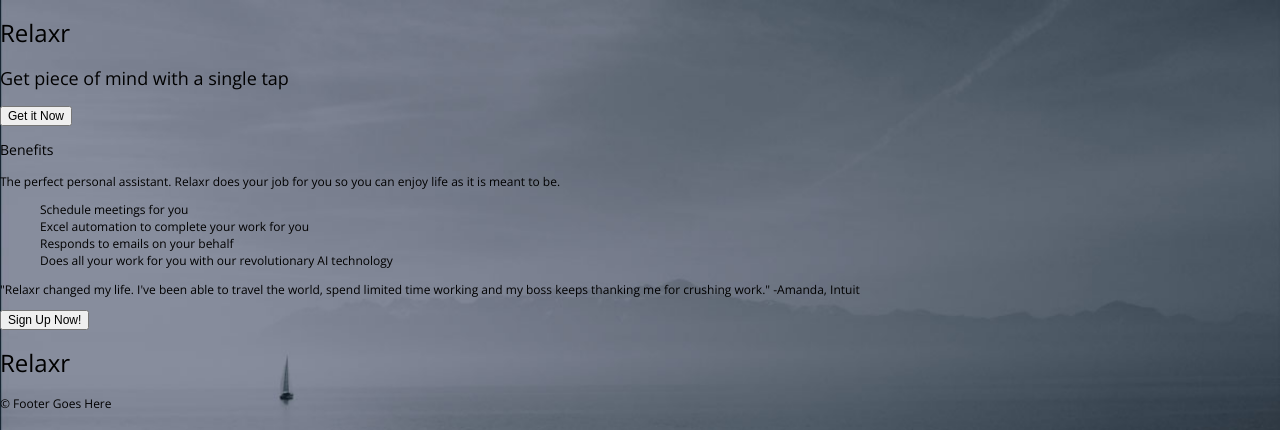
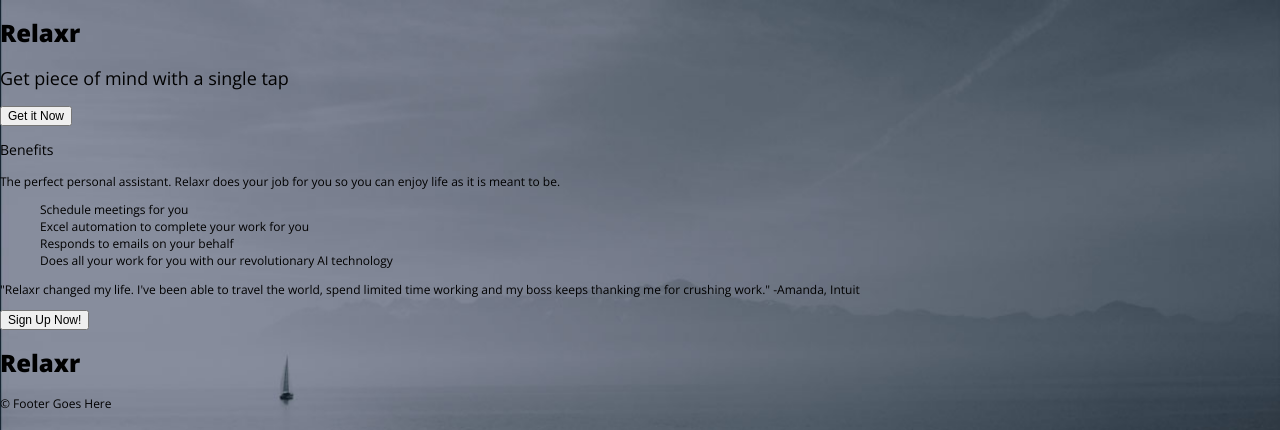
Before and after one commit to rtaykowski/homework-landingpage, a plain HTML site: page Assignment/starter_code/index.html in a window 1280 px wide. Shown: the top 430 px of the page. Drawn offline with nearby package versions, Linux system fonts and the light colour scheme.

Commit message:
progress 8.11.16

```diff
--- a/Assignment/starter_code/css/style.css
+++ b/Assignment/starter_code/css/style.css
@@ -50,7 +50,6 @@ body {
      font-size: 12px;
      line-height: 1.4;
      font-family: 'Open Sans', sans-serif;
-     font-weight: italic;
      background: url(../images/header_bg.jpg) no-repeat center top rgb(134,141,157);
       background-size: cover;
 }
@@ -64,7 +63,6 @@ body {
 #container {
   width: 100%;
   margin: auto;
-  height: 500px;
 
 }
 
@@ -80,3 +78,7 @@ footer {
 /******************************************
 /* ADDITIONAL STYLES
 /*******************************************/
+
+  h1 {
+    font-weight: 800;
+  }
```
